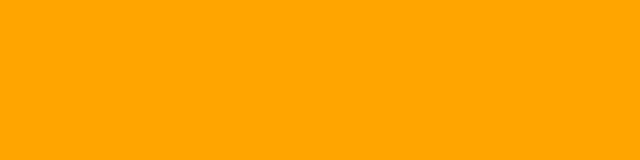
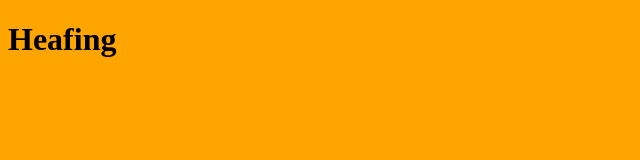
Before and after one commit to zaykhere/git-two, a plain HTML site: page index.html in a window 1280 px wide. Shown: the whole page, without its empty margins (0-640 px from the left). Drawn offline with Linux system fonts and the light colour scheme.

Commit message:
heading or heafing added

```diff
--- a/index.html
+++ b/index.html
@@ -6,5 +6,7 @@
     <title>Second Cobnnnmmit</title>
     <link rel="stylesheet" href="./style.css" />
   </head>
-  <body></body>
+  <body>
+    <h1>Heafing</h1>
+  </body>
 </html>
```
